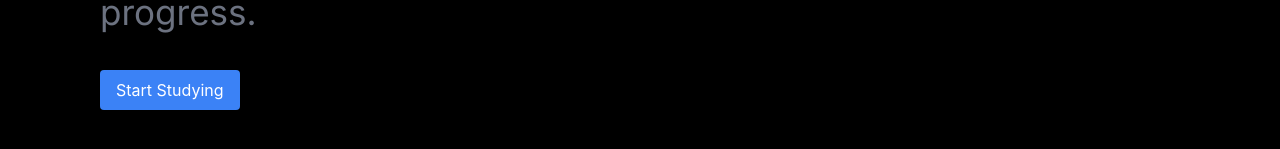
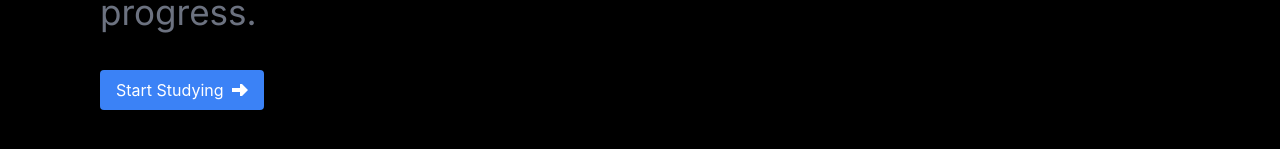
Before and after one commit to lsc27Hunter/knowledge-tree, a React (Vite) app in the folder client/: page / in a window 1280 px wide. Shown: the part 585-734 px from the top of the page. Built offline with nearby package versions, Linux system fonts and the light colour scheme.

Commit message:
add arrow logo

```diff
--- a/client/src/components/ui/Button.tsx
+++ b/client/src/components/ui/Button.tsx
@@ -3,6 +3,7 @@ interface ButtonProps {
   width?: "fit" | "full";
   color?: "accent" | "background";
   textColor?: "white" | "primary-light-grey";
+  icon?: string;
 }
 
 export function Button({
@@ -10,6 +11,7 @@ export function Button({
   width = "fit",
   color = "accent",
   textColor = "white",
+  icon,
 }: ButtonProps) {
   const bgClasses = {
     accent: "bg-accent",
@@ -28,9 +30,10 @@ export function Button({
 
   return (
     <button
-      className={`${bgClasses[color]} ${textClasses[textColor]} ${widthClasses[width]} py-2 px-4 rounded`}
+      className={`${bgClasses[color]} ${textClasses[textColor]} ${widthClasses[width]} py-2 px-4 rounded flex items-center gap-2`}
     >
       {text}
+      {icon && <img src={icon} alt="" className="w-4 h-4" />}
     </button>
   );
 }
--- a/client/src/pages/Landing.tsx
+++ b/client/src/pages/Landing.tsx
@@ -3,6 +3,8 @@ import React from "react";
 import { Navbar } from "../components/ui/Navbar";
 import { About } from "../components/ui/About";
 import { Button } from "../components/ui/Button";
+
+import ArrowRight from "../assets/arrow-right.svg";
 
 const LandingPage: React.FC = () => {
   return (
@@ -13,7 +15,7 @@ const LandingPage: React.FC = () => {
       </div>
 
       <div className="mt-8 px-6 sm:px-10 md:px-16 lg:px-25">
-        <Button text="Start Studying" width="fit" />
+        <Button text="Start Studying" width="fit" icon={ArrowRight} />
       </div>
     </div>
   );
```
Also changed, not shown: client/src/assets/arrow-right.svg (added).
